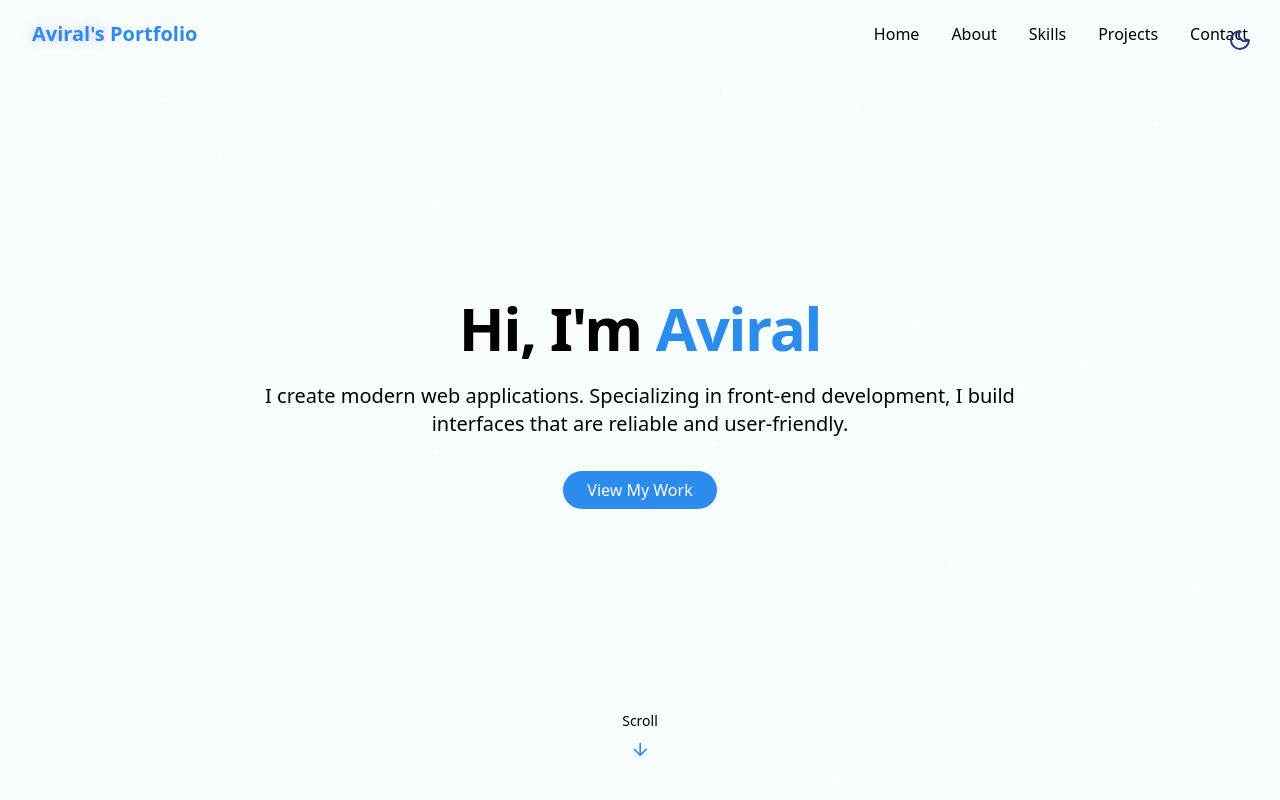
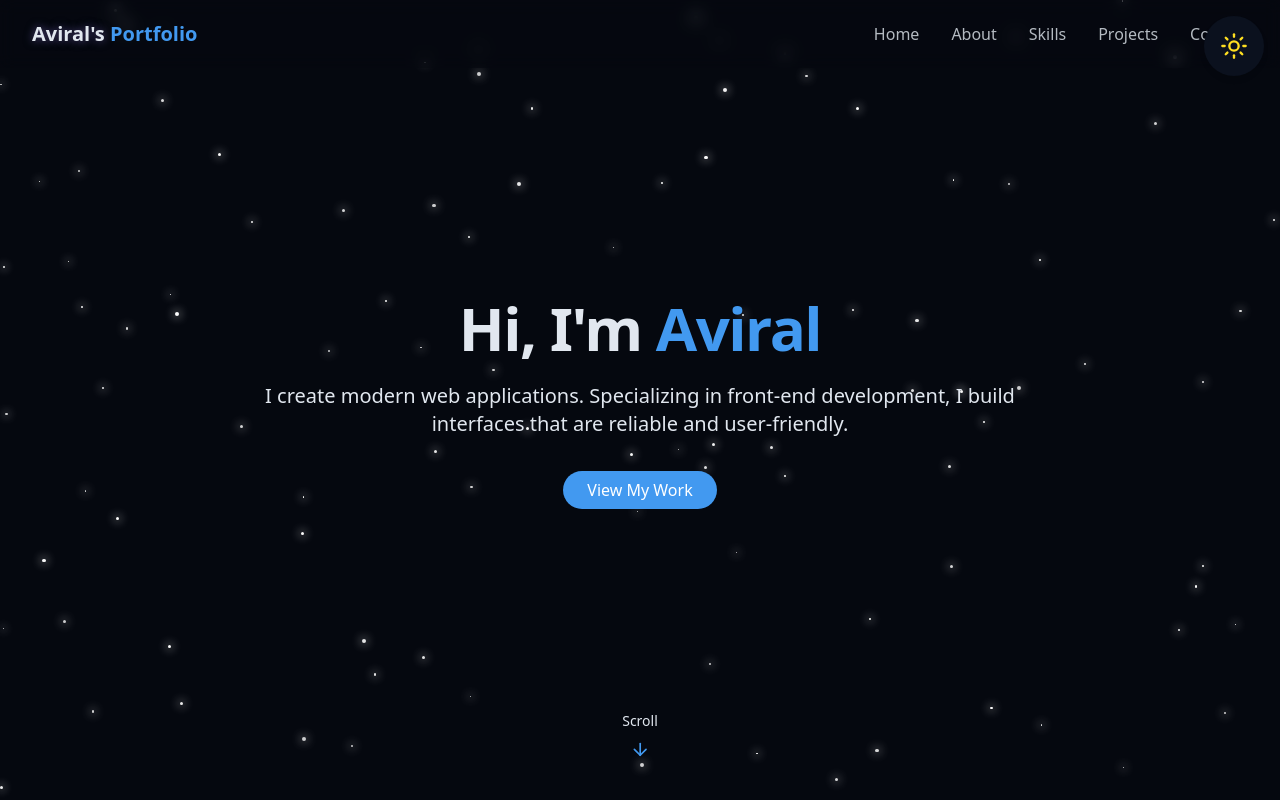
Before and after one commit to aviraltrip/portfolio, a React (Vite) app: page / in a window 1280 px wide. Shown: the top 800 px of the page. Built offline with nearby package versions, Linux system fonts and the light colour scheme; the HTML template or start-up script is replaced by a standard one.

Commit message:
dark light mode changes

```diff
--- a/src/components/ThemeToggle.jsx
+++ b/src/components/ThemeToggle.jsx
@@ -8,12 +8,14 @@ export const ThemeToggle = () => {
 
   useEffect(() => {
   const storedTheme = localStorage.getItem("theme");
-    if (storedTheme === "dark") {
+
+  if (storedTheme === "dark" || !storedTheme) {
     setIsDarkMode(true);
     document.documentElement.classList.add("dark");
+    localStorage.setItem("theme", "dark");
   } else {
-      localStorage.setItem("theme", "light");
     setIsDarkMode(false);
+    document.documentElement.classList.remove("dark");
   }
 }, []);
 
@@ -33,14 +35,13 @@ export const ThemeToggle = () => {
     <button
   onClick={toggleTheme}
   className={cn(
-        "fixed max-sm:hidden top-5 right-5 z-50 p-2 rounded-full transition-colors duration-300",
-        "focus:outlin-hidden"
+    "fixed top-4 right-4 z-50 p-2 sm:p-3 md:p-4 rounded-full bg-card shadow-md transition-colors duration-300"
   )}
 >
   {isDarkMode ? (
-        <Sun className="h-6 w-6 text-yellow-300" />
+    <Sun className="h-5 w-5 sm:h-6 sm:w-6 md:h-7 md:w-7 text-yellow-300" />
   ) : (
-        <Moon className="h-6 w-6 text-blue-900" />
+    <Moon className="h-5 w-5 sm:h-6 sm:w-6 md:h-7 md:w-7 text-blue-900" />
   )}
 </button>
   );
```
Lines whose indentation alone changed are shown as unchanged.
